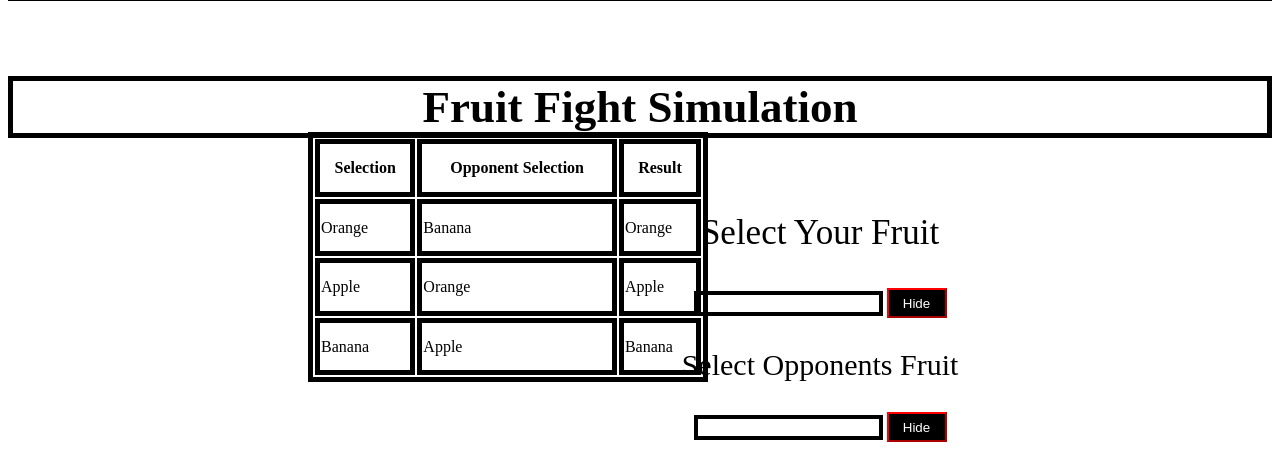
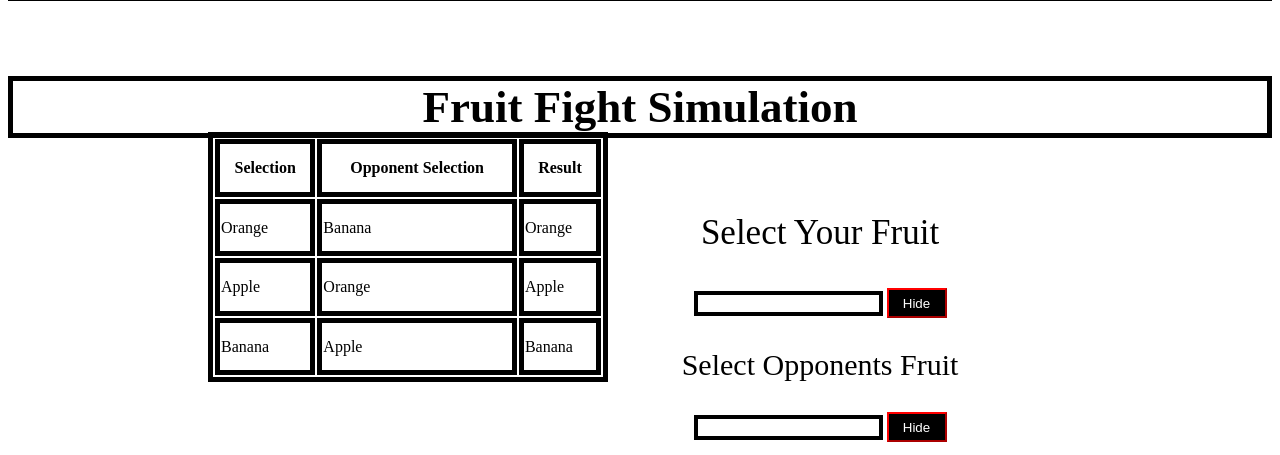
Before and after one commit to fernchavz/FruitFights2, a plain HTML site: page index.html in a window 1280 px wide. Shown: the part 2023-2478 px from the top of the page. Drawn offline with Linux system fonts and the light colour scheme.

Commit message:
Update index.css

```diff
--- a/index.css
+++ b/index.css
@@ -21,6 +21,6 @@
 #opponentInput{position:relative;right:-180px;border: 4.5px solid}
 #userInput{position:relative;right:-180px;border: 4.5px solid;}
 #fight{width:100px;height:40px;font-size:30px;color:black;background:grey;border:3px solid;border-color:black}
-table{position:relative;top:-1115px;left: 300px;border:5px solid;width: 400px;height:250px}
+table{position:relative;top:-1115px;left: 200px;border:5px solid;width: 400px;height:250px}
 tr,td,th{border: 5px solid black}
 #results{position:relative;top:-350px;border:5px solid;font-size:35px}
```
